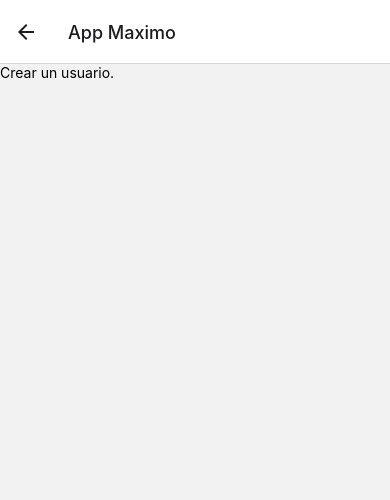
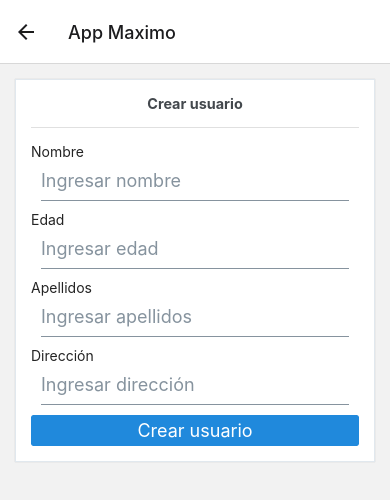
Before and after one commit to ProgrammerAuditore/app-react-native, a React Native app: screen /visCrearUsuario in a window 390 px wide. Shown: the top 500 px of the page. Built offline with nearby package versions, Linux system fonts and the light colour scheme.

Commit message:
*** Se creo la vista crear usuario

```diff
--- a/vistas/visCrearUsuario.js
+++ b/vistas/visCrearUsuario.js
@@ -1,9 +1,55 @@
-import { StyleSheet, Text, View } from 'react-native';
 import React from 'react';
+import { StyleSheet, ScrollView, View } from 'react-native';
+import { Card, Input, Text, Button } from '@rneui/base';
 
 const visCrearUsuario = (props) => {
   return (
-      <Text>Crear un usuario.</Text>
+      <ScrollView>
+        <View  style={{ flex: 1, flexDirection: "column"}}>
+          <Card>
+            <Card.Title>Crear usuario</Card.Title>
+            <Card.Divider></Card.Divider>
+
+            {/* Campo: Nombre */}
+            <View>
+              <Text>Nombre</Text>
+              <Input
+              placeholder='Ingresar nombre'
+              ></Input>
+            </View>
+
+            {/* Campo: Edad */}
+            <View>
+              <Text>Edad</Text>
+              <Input
+              placeholder='Ingresar edad'
+              ></Input>
+            </View>
+
+            {/* Campo: Apellidos */}
+            <View>
+
+              <Text>Apellidos</Text>
+              <Input
+              placeholder='Ingresar apellidos'
+              ></Input>
+            </View>
+
+            {/* Campo: Dirección */}
+            <View>
+              <Text>Dirección</Text>
+              <Input
+              placeholder='Ingresar dirección'
+              ></Input>
+            </View>
+
+            {/* Botón */}
+            <Button size={"sm"} title="Crear usuario" onPress={() => props.navigation.navigate("vistListaUsuario")}></Button>
+
+          </Card>
+        </View>
+
+      </ScrollView>
   );
 }
 
```
